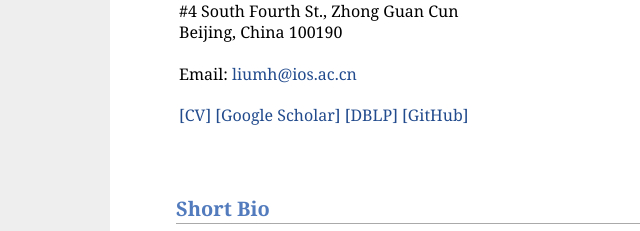
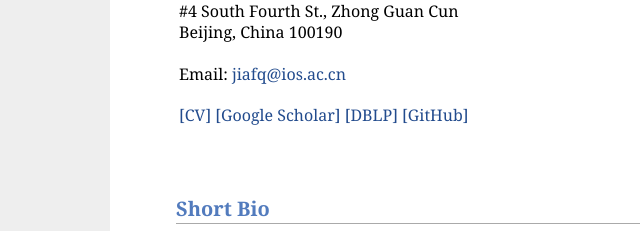
Before and after one commit to fuqi-jia/fuqi-jia.github.io, a plain HTML site: page index.html in a window 1280 px wide. Shown: the part 204-435 px from the top of the page, 0-640 px from the left. Drawn offline with Linux system fonts and the light colour scheme.

Commit message:
Update index.html

```diff
--- a/index.html
+++ b/index.html
@@ -21,7 +21,7 @@
     		#4 South Fourth St., Zhong Guan Cun <br>
             Beijing, China 100190<br>
     		<br>
-            Email:  <a href="mailto:liumh@ios.ac.cn">liumh@ios.ac.cn</a> <br>
+            Email:  <a href="mailto:jiafq@ios.ac.cn">jiafq@ios.ac.cn</a> <br>
             <br>
             <a href="file/CV_Minghao_Liu_pub.pdf">[CV]</a>
             <a href="https://scholar.google.com/citations?user=qR3mRHIAAAAJ&hl=en">[Google Scholar]</a>
```
